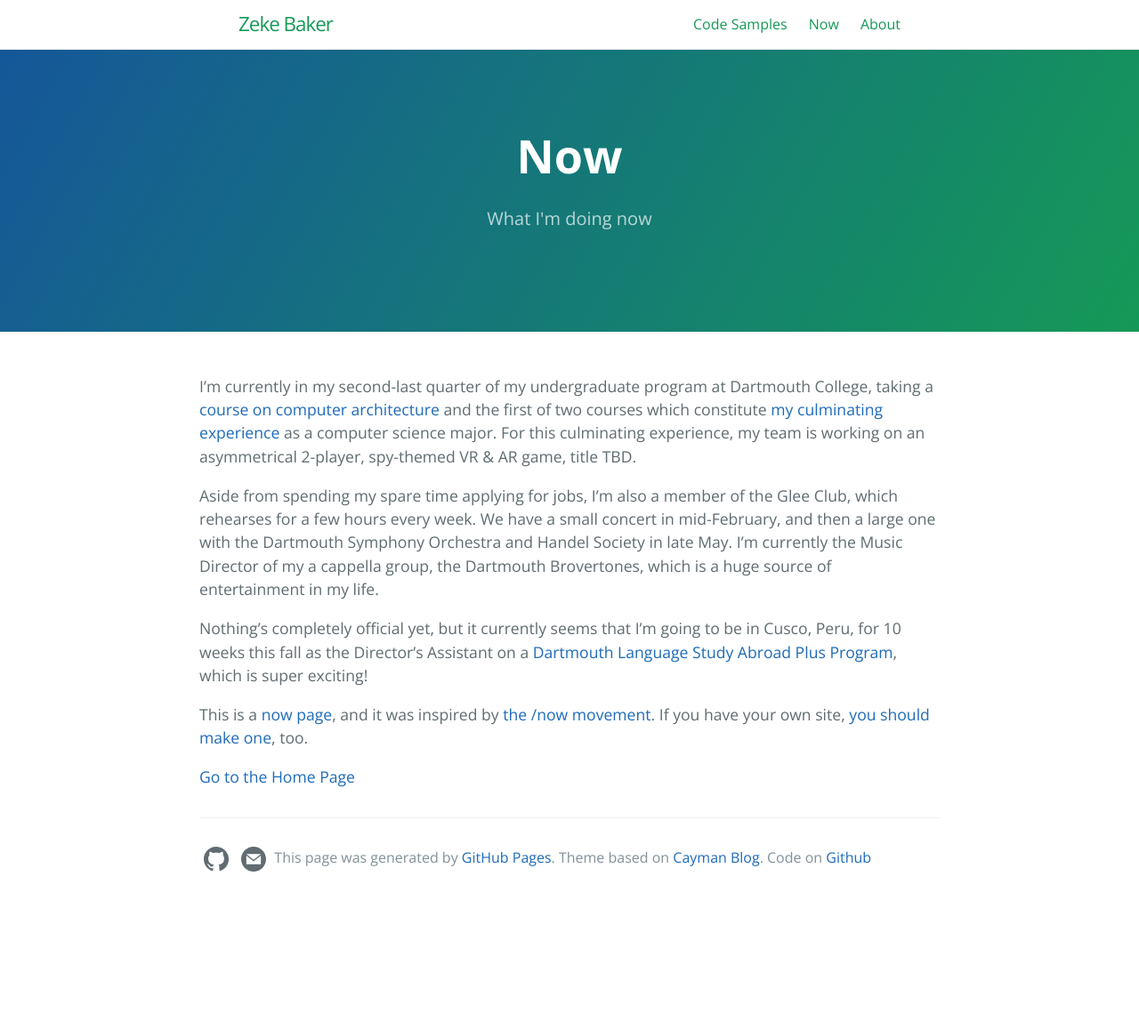
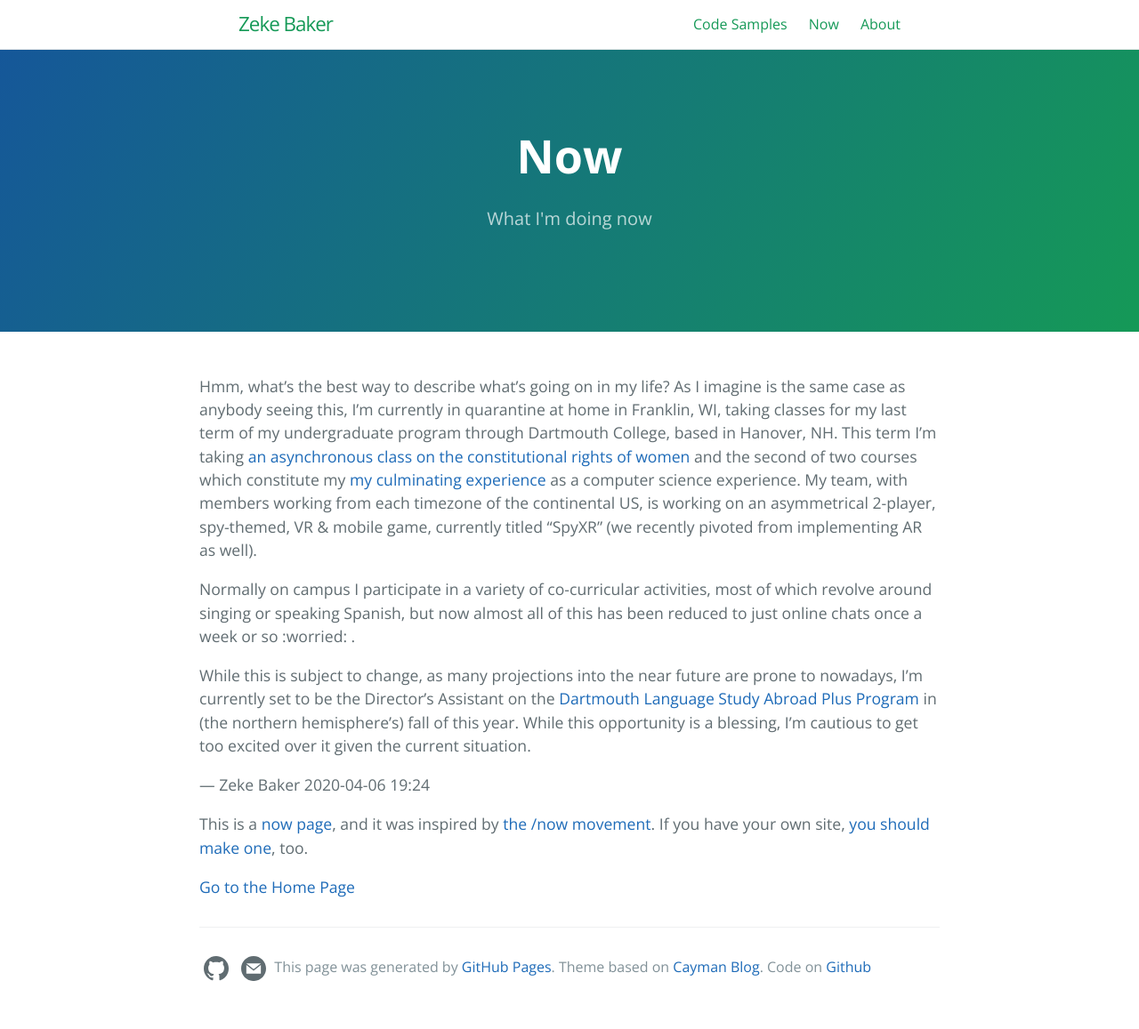
Before and after one commit to ClydeHobart/clydehobart.github.io, a Jekyll site: the page built from now.md, in a window 1280 px wide. Shown: the whole page at 89% size. Built offline with Jekyll 4.4.1, drawn with Linux system fonts in a browser that asks for light colours; before the commit the page ends 1034 px from its top, so only the background shows below that.

Commit message:
updated now

```diff
--- a/now.md
+++ b/now.md
@@ -7,11 +7,14 @@ ref: now
 order: 2
 ---
 
-I'm currently in my second-last quarter of my undergraduate program at Dartmouth College, taking a [course on computer architecture](http://dartmouth.smartcatalogiq.com/current/orc/Departments-Programs-Undergraduate/Computer-Science/COSC-Computer-Science-Undergraduate/COSC-51) and the first of two courses which constitute [my culminating experience](http://dartmouth.smartcatalogiq.com/current/orc/Departments-Programs-Undergraduate/Computer-Science/COSC-Computer-Science-Undergraduate/COSC-98-01) as a computer science major. For this culminating experience, my team is working on an asymmetrical 2-player, spy-themed VR & AR game, title TBD.
+Hmm, what's the best way to describe what's going on in my life? As I imagine is the same case as anybody seeing this, I'm currently in quarantine at home in Franklin, WI, taking classes for my last term of my undergraduate program through Dartmouth College, based in Hanover, NH. This term I'm taking [an asynchronous class on the constitutional rights of women](http://dartmouth.smartcatalogiq.com/current/orc/Departments-Programs-Undergraduate/Womens-Gender-and-Sexualities-Studies-Program/WGSS-Womens-Gender-and-Sexualities-Studies/WGSS-32-03) and the second of two courses which constitute my [my culminating experience](http://dartmouth.smartcatalogiq.com/current/orc/Departments-Programs-Undergraduate/Computer-Science/COSC-Computer-Science-Undergraduate/COSC-98-02) as a computer science experience. My team, with members working from each timezone of the continental US, is working on an asymmetrical 2-player, spy-themed, VR & mobile game, currently titled "SpyXR" (we recently pivoted from implementing AR as well).
 
-Aside from spending my spare time applying for jobs, I'm also a member of the Glee Club, which rehearses for a few hours every week. We have a small concert in mid-February, and then a large one with the Dartmouth Symphony Orchestra and Handel Society in late May. I'm currently the Music Director of my a cappella group, the Dartmouth Brovertones, which is a huge source of entertainment in my life.
+Normally on campus I participate in a variety of co-curricular activities, most of which revolve around singing or speaking Spanish, but now almost all of this has been reduced to just online chats once a week or so :worried: .
 
-Nothing's completely official yet, but it currently seems that I'm going to be in Cusco, Peru, for 10 weeks this fall as the Director's Assistant on a [Dartmouth Language Study Abroad Plus Program](https://guarini.dartmouth.edu/programs/spanish-lsa-cuzco), which is super exciting!
+While this is subject to change, as many projections into the near future are prone to nowadays, I'm currently set to be the Director's Assistant on the [Dartmouth Language Study Abroad Plus Program](https://guarini.dartmouth.edu/programs/spanish-lsa-cuzco) in (the northern hemisphere's) fall of this year. While this opportunity is a blessing, I'm cautious to get too excited over it given the current situation.
+
+— Zeke Baker
+2020-04-06 19:24
 
 This is a [now page](https://nownownow.com/about), and it was inspired by [the /now movement](https://sivers.org/nowff). If you have your own site, [you should make one](https://nownownow.com/about), too.
 
```
